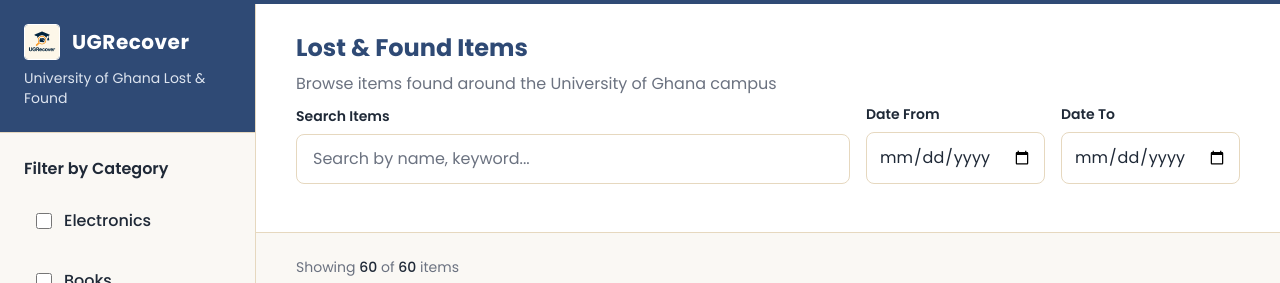
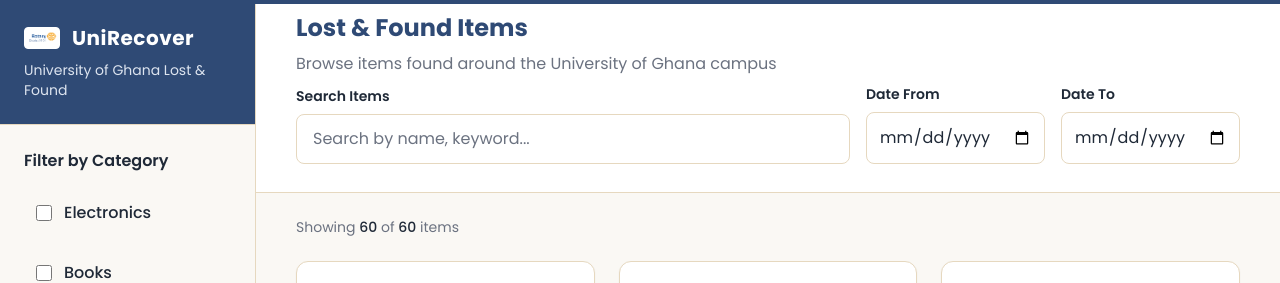
Before and after one commit to theboybrey/ug-recovery, a Next.js app: page /browser in a window 1280 px wide. Shown: the top 283 px of the page. Built offline with nearby package versions, Linux system fonts and the light colour scheme; grey boxes are pictures that could not be loaded; a web font is replaced by a local one.

Commit message:
Clean up home

```diff
--- a/app/(website)/browser/page.tsx
+++ b/app/(website)/browser/page.tsx
@@ -375,21 +375,21 @@ const ItemsBrowser = () => {
       <div className="absolute top-0 left-0 right-0 h-1 bg-primary-600 z-50"></div>
 
       {/* Sidebar: Logo and Navigation */}
-      <aside className="w-64 min-w-[200px] bg-card-bg border-r border-card-border flex flex-col shadow-sm">
+      <aside className="hidden md:flex w-64 min-w-[200px] bg-card-bg border-r border-card-border flex-col shadow-sm">
         {/* Logo Section */}
         <div className="p-6 border-b border-card-border bg-primary-600">
-          <a href="/" className="flex items-center gap-3">
+          <Link href="/" className="flex items-center gap-3">
             <Image
-              src="/assets/ugrecover.png"
-              alt="UGRecover Logo"
+              src="/assets/logo.png"
+              alt="UniRecover Logo"
               width={36}
               height={36}
               className="border border-white rounded bg-white"
             />
             <span className="font-bold text-xl tracking-wide text-white">
-              UGRecover
+              UniRecover
             </span>
-          </a>
+          </Link>
           <p className="text-primary-100 text-sm mt-2">
             University of Ghana Lost & Found
           </p>
@@ -422,7 +422,7 @@ const ItemsBrowser = () => {
       {/* Main Content */}
       <main className="flex-1 flex flex-col overflow-hidden">
         {/* Fixed Search and Filters Section */}
-        <div className="bg-card-bg border-b border-card-border px-2 md:px-10 py-8 shadow-sm">
+        <div className="bg-card-bg border-b border-card-border px-2 md:px-10 py-3 shadow-sm">
           {/* University Header */}
           <div className="mb-2">
             <h1 className="text-2xl font-bold text-primary-600 mb-2">
```
